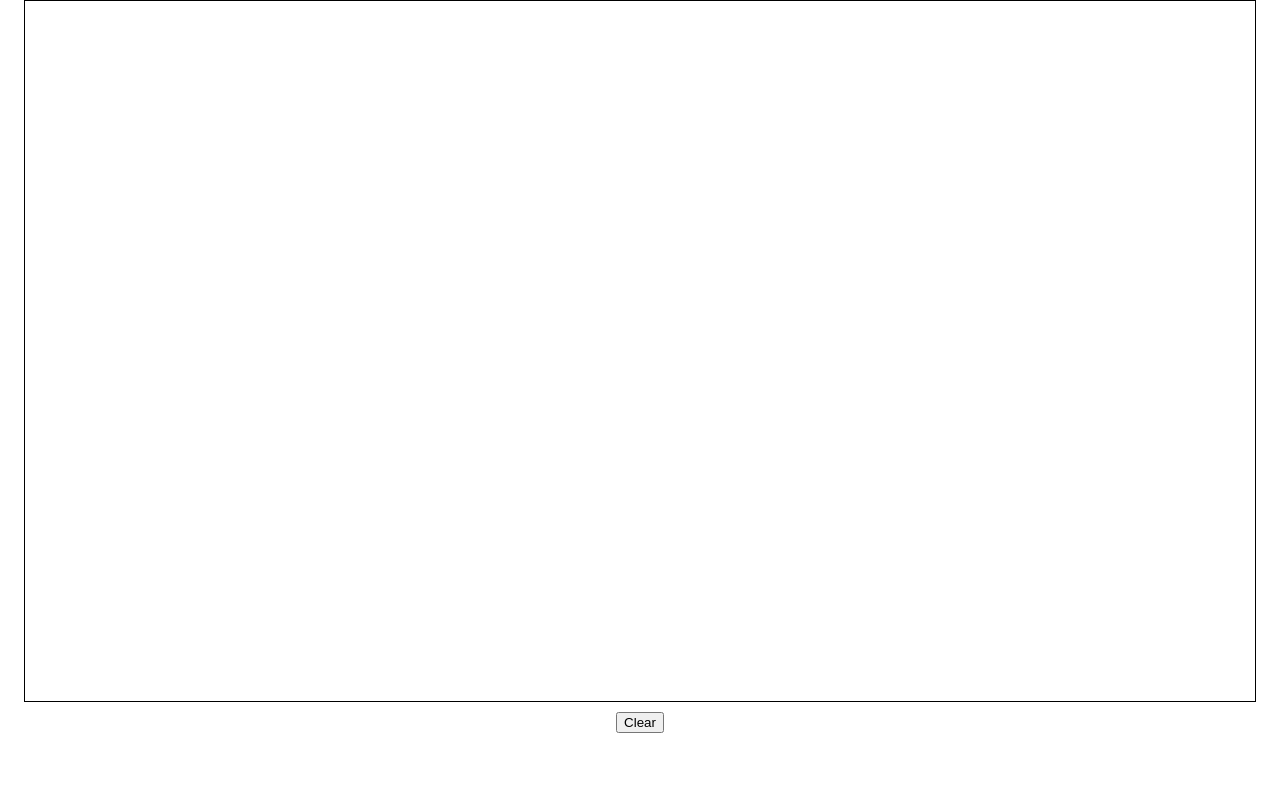
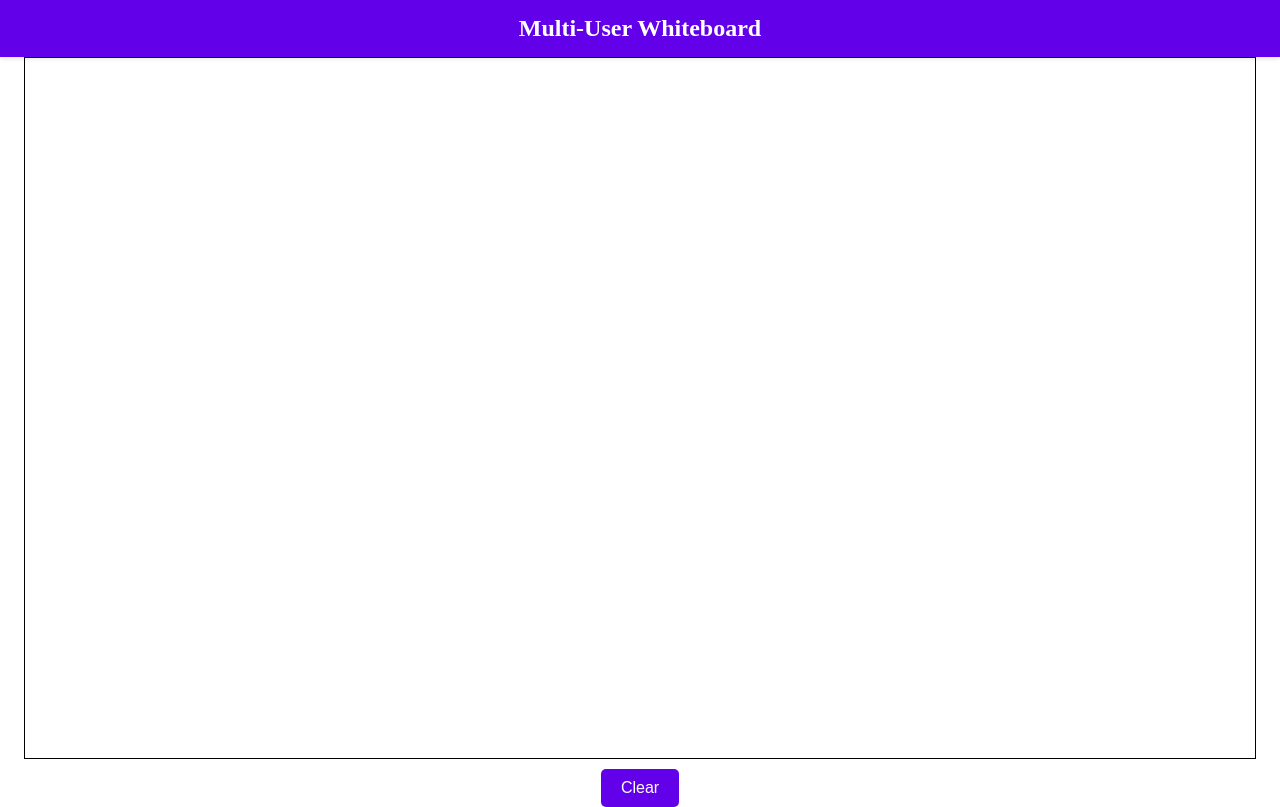
Before and after one commit to Tanishq595/whiteboard-app, a plain HTML site: page client/index.html in a window 1280 px wide. Drawn offline with Linux system fonts and the light colour scheme.

Commit message:
Update index.html

```diff
--- a/client/index.html
+++ b/client/index.html
@@ -19,9 +19,33 @@
         #clear {
             margin-top: 10px;
         }
+
+        header {
+            background-color: #6200ea;
+            color: white;
+            padding: 15px 0;
+            text-align: center;
+            font-size: 24px;
+            font-weight: bold;
+            width: 100%;
+            box-shadow: 0 2px 4px rgba(0, 0, 0, 0.1);
+        }
+        #clear {
+            background-color: #6200ea;
+            color: white;
+            border: none;
+            padding: 10px 20px;
+            font-size: 16px;
+            cursor: pointer;
+            border-radius: 5px;
+            transition: background-color 0.3s ease;
+        }
     </style>
 </head>
 <body>
+    <header>
+        Multi-User Whiteboard
+    </header>
     <canvas id="canvas"></canvas>
     <button id="clear">Clear</button>
     <script>
@@ -86,7 +110,10 @@
         // Handle mouse events for drawing
         window.addEventListener('mousedown', (e) => {
             draw = true;
-            [x, y] = [e.clientX, e.clientY];
+            // Recalculate canvas offset dynamically
+            const canvasRect = canvas.getBoundingClientRect();
+            x = e.clientX - canvasRect.left;
+            y = e.clientY - canvasRect.top;
         });
 
         window.addEventListener('mouseup', () => draw = false);
@@ -94,8 +121,10 @@
         window.addEventListener('mousemove', (e) => {
             if (!draw) return;
 
-            const currentX = e.clientX;
-            const currentY = e.clientY;
+            // Recalculate canvas offset dynamically
+            const canvasRect = canvas.getBoundingClientRect();
+            const currentX = e.clientX - canvasRect.left;
+            const currentY = e.clientY - canvasRect.top;
 
             // Send drawing data to the server
             socket.send(JSON.stringify({ x, y, currentX, currentY, color: userColor }));
@@ -103,6 +132,7 @@
             // Draw locally
             drawLine(x, y, currentX, currentY, userColor);
 
+            // Update starting coordinates
             [x, y] = [currentX, currentY];
         });
 
```
